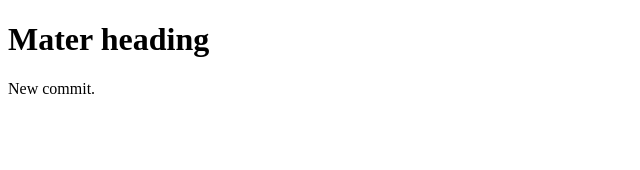
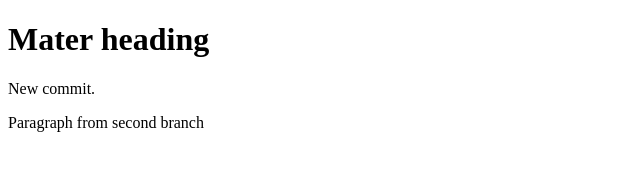
Before and after one commit to ivanzolotov/git, a plain HTML site: page index.html in a window 1280 px wide. Shown: the whole page, without its empty margins (0-640 px from the left). Drawn offline with Linux system fonts and the light colour scheme.

Commit message:
Add: paragraph

```diff
--- a/index.html
+++ b/index.html
@@ -7,5 +7,6 @@
 <body>
   <h1>Mater heading</h1>
   New commit.
+  <p>Paragraph from second branch</p>
 </body>
 </html>
```
